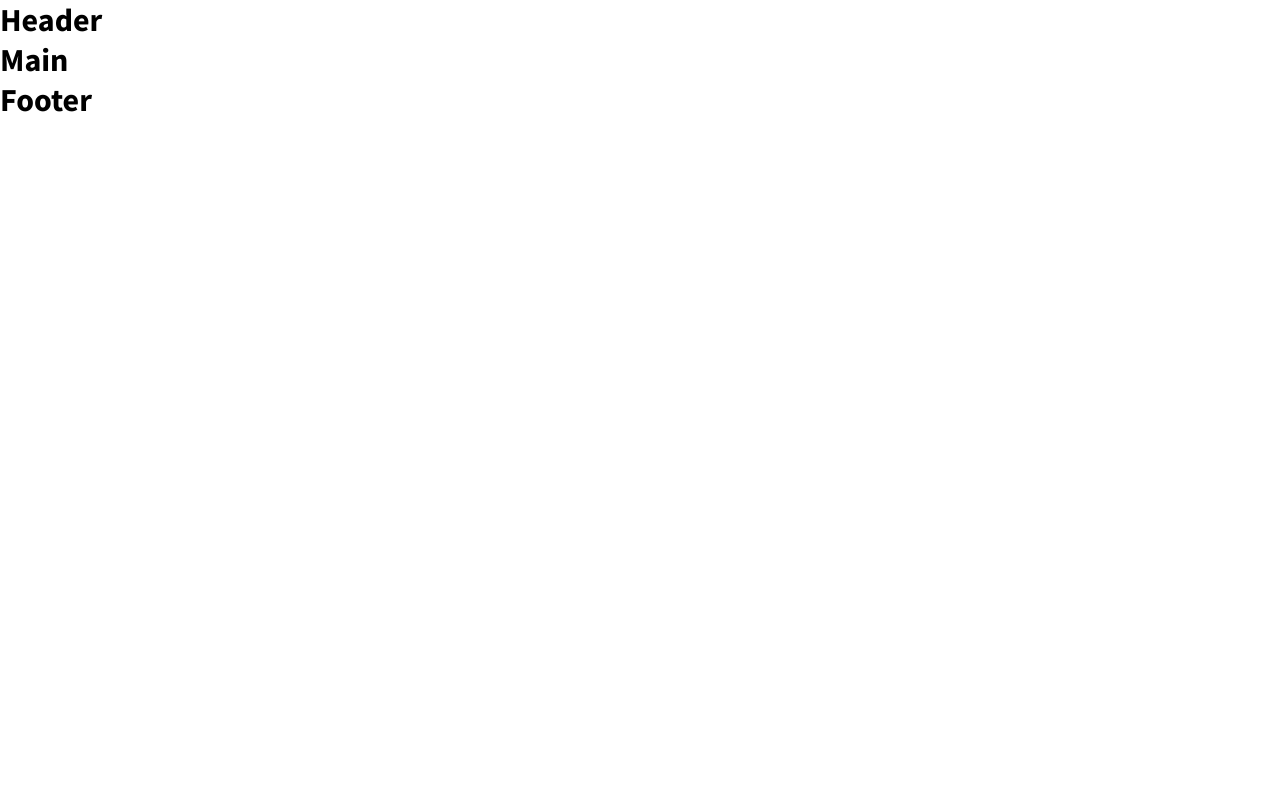
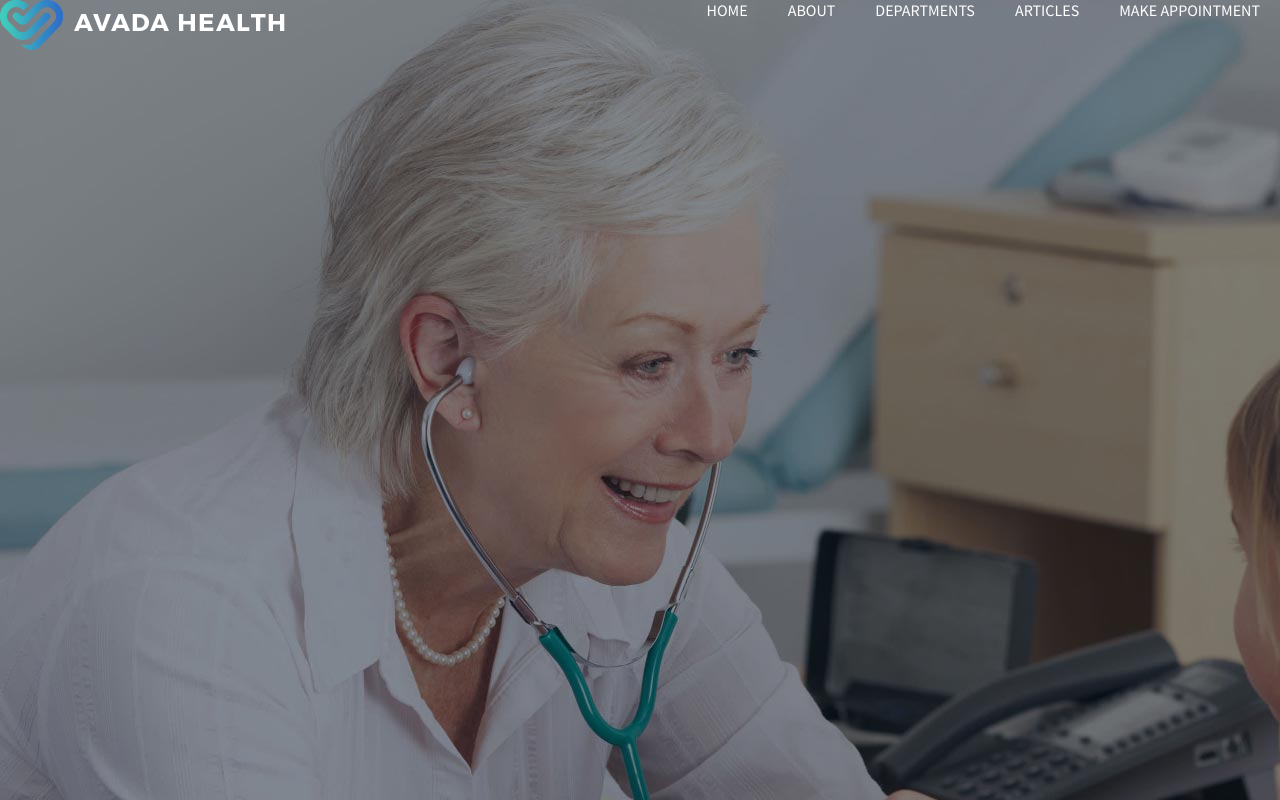
Before and after one commit to eliaraguso/proj-html-vuejs, a Vue app: page / in a window 1280 px wide. Shown: the top 800 px of the page. Built offline with nearby package versions, Linux system fonts and the light colour scheme.

Commit message:
Aggiunte dinamicamente voci del menù di Header

```diff
--- a/src/App.vue
+++ b/src/App.vue
@@ -1,7 +1,7 @@
 <template>
   <div id="app">
     <!-- <HelloWorld msg="Welcome to Your Vue.js App"/> -->
-    <Header/>
+    <Header :headerMenu="headerMenu"/>
     <Main/>
     <Footer/>
   </div>
@@ -22,7 +22,28 @@ export default {
     Header,
     Main,
     Footer
-  }
+  },
+  data() {
+    return {
+      headerMenu: [
+        {
+          text: 'HOME'
+        },
+        {
+          text: 'ABOUT'
+        },
+        {
+          text: 'DEPARTMENTS'
+        },
+        {
+          text: 'ARTICLES'
+        },
+        {
+          text: 'MAKE APPOINTMENT'
+        }
+      ]
+    }
+  },
 }
 </script>
 
--- a/src/components/Header.vue
+++ b/src/components/Header.vue
@@ -1,16 +1,45 @@
 <template>
   <header>
-    <h1>Header</h1>
-    <i class="fab fa-aws"></i>
+    <section id="header-top">
+      <img src="../assets/img/medical_logo_1x_light.png" alt="">
+      <nav>
+        <ul>
+          <li v-for="(item, index) in headerMenu" :key="index"><a href="#">{{item.text}}</a></li>
+        </ul>
+      </nav>
+    </section>
+    <section id="header-bottom"></section>
   </header>
 </template>
 
 <script>
 export default {
-    name: 'Header'
+    name: 'Header',
+    props: {
+      headerMenu: String,
+    }
 }
 </script>
 
 <style lang="scss" scoped>
+  header {
+    background-image: url("../assets/img/header-image-homepage.jpg");
+    height: 1974px;
+    background-repeat: no-repeat;
+  }
 
+  #header-top {
+    display: flex;
+    justify-content: space-between;
+    ul {
+      list-style: none;
+      li {
+      display: inline-block;
+      margin: 0 20px;
+      a {
+        text-decoration: none;
+        color: white;
+      }
+    }}
+  }
 </style>
```
